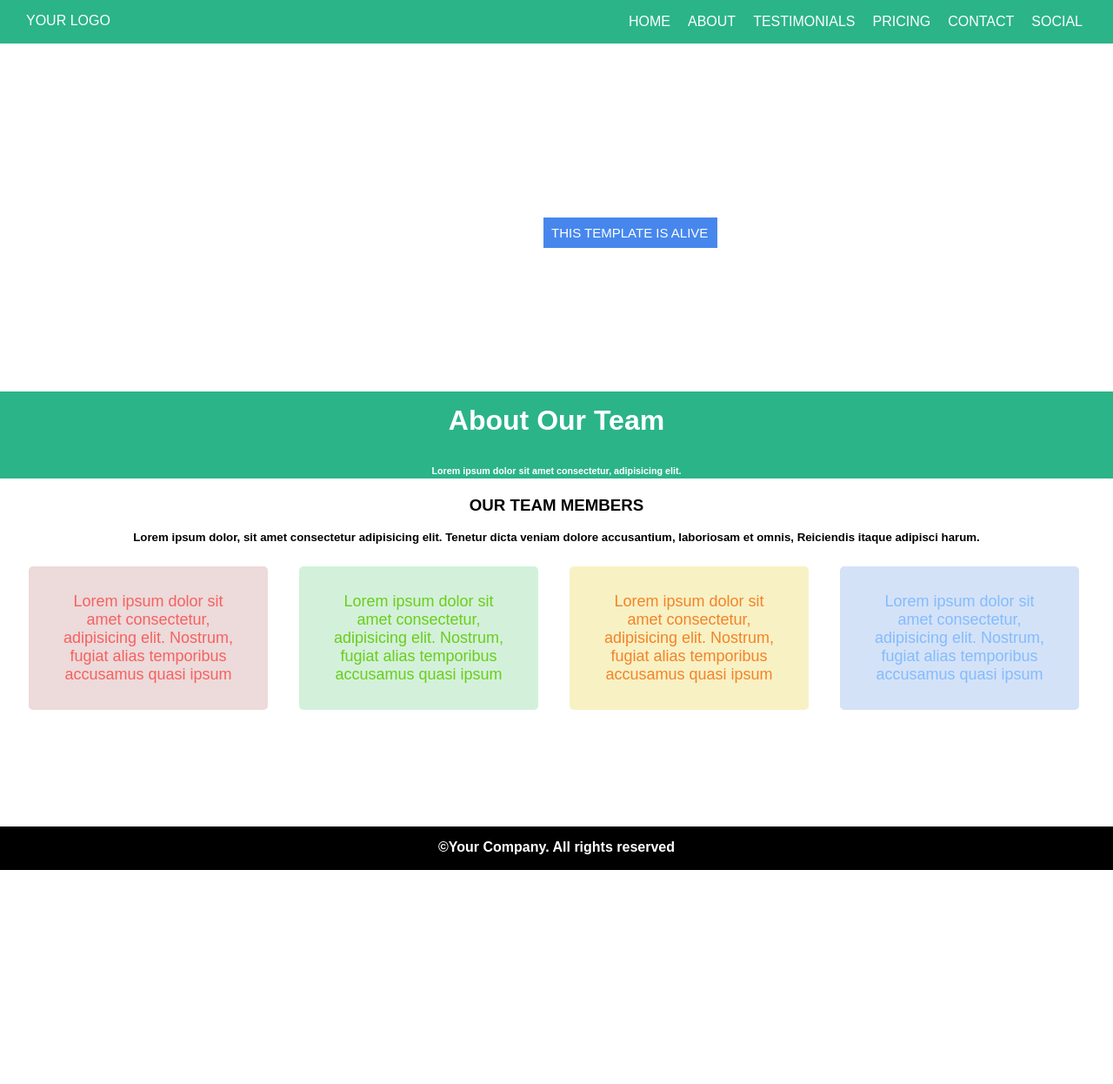
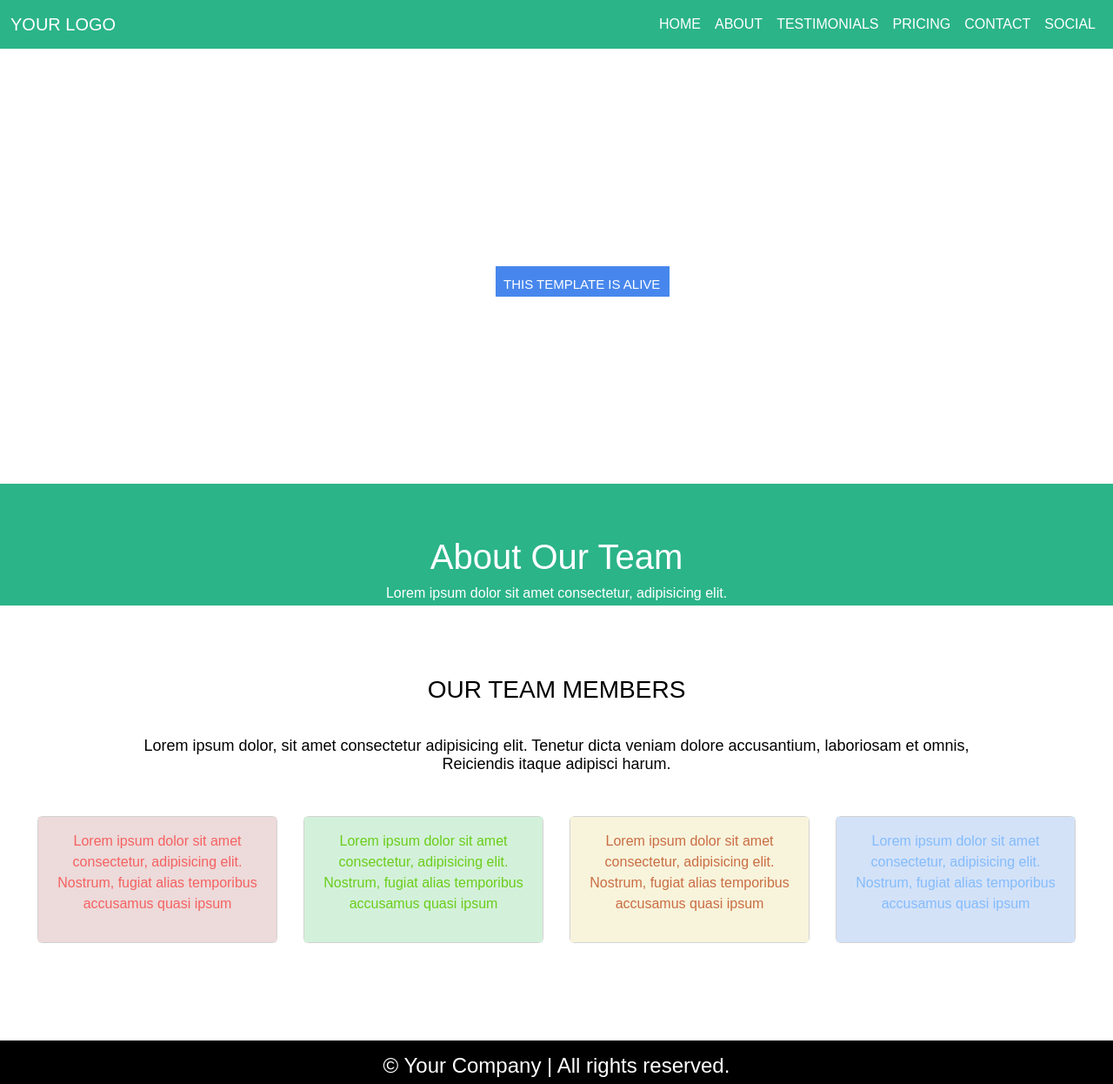
Before and after one commit to AdarshMitr/YourCompany, a plain HTML site: page index.html in a window 1280 px wide. Shown: the whole page at 87% size. Before the commit the page ends 1000 px from the top, so only its background shows below. Drawn offline with nearby package versions, Linux system fonts and the light colour scheme.

Commit message:
styled using bootstrap

```diff
--- a/index.html
+++ b/index.html
@@ -5,8 +5,10 @@
   <meta charset="UTF-8">
   <meta http-equiv="X-UA-Compatible" content="IE=edge">
   <meta name="viewport" content="width=device-width, initial-scale=1.0">
-  <title> Sample Website</title>
-  <link rel="stylesheet" href="style.css">
+  <title> Your Company</title>
+  <link href="https://cdn.jsdelivr.net/npm/bootstrap@5.2.1/dist/css/bootstrap.min.css" rel="stylesheet"
+    integrity="sha384-iYQeCzEYFbKjA/T2uDLTpkwGzCiq6soy8tYaI1GyVh/UjpbCx/TYkiZhlZB6+fzT" crossorigin="anonymous">
+  <link rel="stylesheet" href="style2.css">
 
 </head>
 
@@ -14,7 +16,7 @@
 
   <header>
 
-      <div id="logo">
+    <!-- <div id="logo">
         <a href="#">YOUR LOGO</a>
       </div>
       <nav>
@@ -27,7 +29,44 @@
           <li><a href="#">SOCIAL</a></li>
         </ul>
       </nav>
+     -->
 
+    <nav class="navbar navbar-expand-lg">
+      <div class="container-fluid">
+        <a href="#" class="navbar-brand">YOUR LOGO</a>
+        <button class="navbar-toggler" type="button" data-bs-toggle="collapse" data-bs-target="#navbarSupportedContent"
+          aria-controls="navbarSupportedContent" aria-expanded="false" aria-label="Toggle navigation">
+          <span class="navbar-toggler-icon"></span>
+        </button>
+        <div class="collapse navbar-collapse d-flex justify-content-end" id="navbarNav">
+          <ul class="navbar-nav navbar-nav-scroll ">
+            <li class="nav-item">
+              <a class="nav-link" aria-current="page" href="#">HOME</a>
+            </li>
+
+            <li class="nav-item">
+              <a class="nav-link " href="#">ABOUT</a>
+            </li>
+
+            <li class="nav-item">
+              <a class="nav-link " href="#">TESTIMONIALS</a>
+            </li>
+
+            <li class="nav-item">
+              <a class="nav-link " href="#">PRICING</a>
+            </li>
+
+            <li class="nav-item">
+              <a class="nav-link " href="#">CONTACT</a>
+            </li>
+
+            <li class="nav-item">
+              <a class="nav-link " href="#">SOCIAL</a>
+            </li>
+          </ul>
+        </div>
+      </div>
+    </nav>
   </header>
 
 
@@ -37,30 +76,78 @@
   </div>
 
 
-  <div class="about"><h1>About Our Team</h1>
-    <br>
-  <h6>Lorem ipsum dolor sit amet consectetur, adipisicing elit.</h6>
+  <div class="about">
+    <h1>About Our Team</h1>
+    <h6>Lorem ipsum dolor sit amet consectetur, adipisicing elit.</h6>
   </div>
 
 
   <div class="members">
     <h3>OUR TEAM MEMBERS</h3> <br>
-    <h5>Lorem ipsum dolor, sit amet consectetur adipisicing elit. Tenetur dicta veniam dolore accusantium, laboriosam et omnis, Reiciendis itaque adipisci harum.</h5>
-    <br>
-    <div class="card">
-      <p id="p1"> Lorem ipsum dolor sit amet consectetur, adipisicing elit. Nostrum, fugiat alias temporibus accusamus quasi ipsum
-      </p>
-      <p id="p2" >Lorem ipsum dolor sit amet consectetur, adipisicing elit. Nostrum, fugiat alias temporibus accusamus quasi ipsum</p>
-      <p id="p3">Lorem ipsum dolor sit amet consectetur, adipisicing elit. Nostrum, fugiat alias temporibus accusamus quasi ipsum</p>
-      <p id="p4">Lorem ipsum dolor sit amet consectetur, adipisicing elit. Nostrum, fugiat alias temporibus accusamus quasi ipsum</p>
+    <h5>Lorem ipsum dolor, sit amet consectetur adipisicing elit. Tenetur dicta veniam dolore accusantium, laboriosam et
+      omnis, Reiciendis itaque adipisci harum.</h5>
+
+
+
+    <div class="row">
+      <div class="col-sm-3">
+        <div class="card">
+          <div class="card-body" id="p1">
+            <p > Lorem ipsum dolor sit amet consectetur, adipisicing elit. Nostrum, fugiat alias temporibus
+              accusamus
+              quasi ipsum
+            </p>
+          </div>
+        </div>
+      </div>
+
+      <div class="col-sm-3">
+        <div class="card">
+          <div class="card-body" id="p2">
+            <p > Lorem ipsum dolor sit amet consectetur, adipisicing elit. Nostrum, fugiat alias temporibus
+              accusamus
+              quasi ipsum
+            </p>
+          </div>
+        </div>
+      </div>
+
+      <div class="col-sm-3">
+        <div class="card">
+          <div class="card-body" id="p3">
+            <p > Lorem ipsum dolor sit amet consectetur, adipisicing elit. Nostrum, fugiat alias temporibus
+              accusamus
+              quasi ipsum
+            </p>
+          </div>
+        </div>
+      </div>
+
+      <div class="col-sm-3">
+        <div class="card">
+          <div class="card-body" id="p4">
+            <p > Lorem ipsum dolor sit amet consectetur, adipisicing elit. Nostrum, fugiat alias temporibus
+              accusamus
+              quasi ipsum
+            </p>
+          </div>
+        </div>
+      </div>
+
+
+
     </div>
+
 
 
   </div>
   <div class="footer">
-    <h4> &copy;Your Company. All rights reserved</h4>
+    <h4> &copy; Your Company | All rights reserved.</h4>
   </div>
   <script src="app.js"></script>
+  <script src="https://cdn.jsdelivr.net/npm/bootstrap@5.2.1/dist/js/bootstrap.bundle.min.js"
+    integrity="sha384-u1OknCvxWvY5kfmNBILK2hRnQC3Pr17a+RTT6rIHI7NnikvbZlHgTPOOmMi466C8"
+    crossorigin="anonymous"></script>
 </body>
 
 </html>
--- a/style.css
+++ b/style.css
@@ -76,19 +76,17 @@ ul li {
     height: 100px;
     background-color: #2bb488;
     padding: 0 30px;
-    text-align: justify;
+    text-align: center;
 
 
 }
 
 .about h1 {
-    text-align: center;
+
     padding: 15px;
 }
 
-.about h6 {
-    text-align: center;
-}
+
 
 .members {
     height: 400px;
--- a/style2.css
+++ b/style2.css
@@ -0,0 +1,109 @@
+
+*{
+    margin:0;
+    padding: 0;
+    font-family: sans-serif, helvetica;
+    box-sizing: border-box;
+
+}
+
+.navbar{
+    background-color:#2bb488;
+
+}
+
+.navbar-brand{
+    color:#fff;
+}
+
+.nav-link {
+    color:#fff;
+}
+
+.container {
+    height: 500px;
+    padding: 250px 500px;
+
+}
+
+.box {
+    background-color: #4787ed;
+    width: 200px;
+    height: 35px;
+    padding: 9px 9px;
+    display: block;
+
+
+
+}
+
+.box a {
+    color: #fff;
+    font-size: 15px;
+    text-decoration: none;
+}
+
+.about {
+    height: 140px;
+    background-color: #2bb488;
+    padding: 0 30px;
+    text-align: center;
+    color: #fff;
+}
+.about h1 {
+
+    padding-top: 60px;
+}
+
+.members {
+    height: 500px;
+    color: black;
+    text-align: center;
+    padding-top:80px;
+    align-items: center;
+}
+
+.members h5{
+    font-size: 18px;
+    padding: 5px 150px;
+
+}
+
+.row{
+    padding:30px 40px;
+
+}
+.col-sm-3{
+
+    padding:5px 15px;
+
+}
+
+#p1 {
+    color: rgba(245, 89, 89, 0.938);
+    background-color: rgba(236, 216, 216, 0.938);
+}
+
+#p2 {
+    color: rgba(99, 202, 14, 0.938);
+    background-color: rgba(208, 240, 216, 0.938);
+}
+
+#p3 {
+    color: rgba(185, 63, 15, 0.747);
+    background-color: rgba(248, 244, 218, 0.938);
+}
+
+#p4 {
+    color: rgba(126, 185, 252, 0.938);
+    background-color: rgb(212, 226, 248);
+}
+
+
+.footer {
+    background-color: black;
+    color: #fff;;
+    height: 50px;
+    text-align: center;
+    padding: 15px;
+}
```
